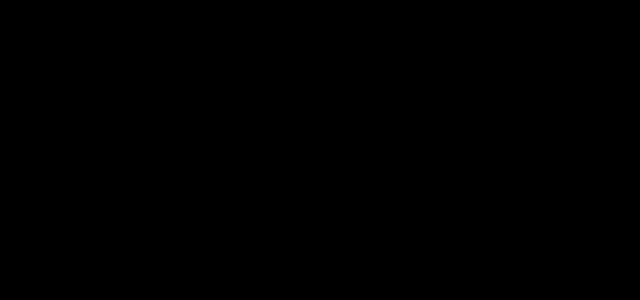
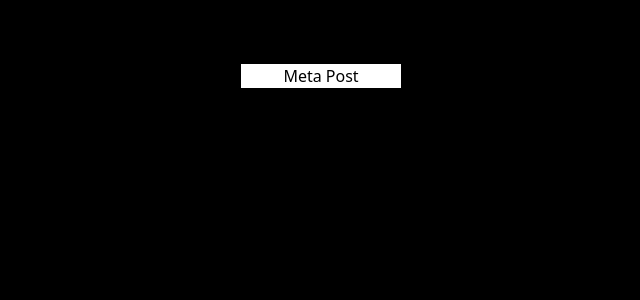
Before and after one commit to MKAIF5/ReactJs-Meta-Post-With-Tailwand, a React (Vite) app in the folder ReactJs-Meta-Post/: page / in a window 1280 px wide. Shown: the top 300 px of the page, without its empty margins (319-959 px from the left). Built offline with nearby package versions, Linux system fonts and the light colour scheme.

Commit message:
5% work done

```diff
--- a/ReactJs-Meta-Post/src/App.jsx
+++ b/ReactJs-Meta-Post/src/App.jsx
@@ -3,7 +3,11 @@
 function App() {
   return (
     <>
-      <div>
+      <div className="bg-white w-40 min-h-max text-center m-auto mt-16">
+
+         <div>
+          <h1>Meta Post</h1>
+         </div>
 
       </div>
     </>
```
